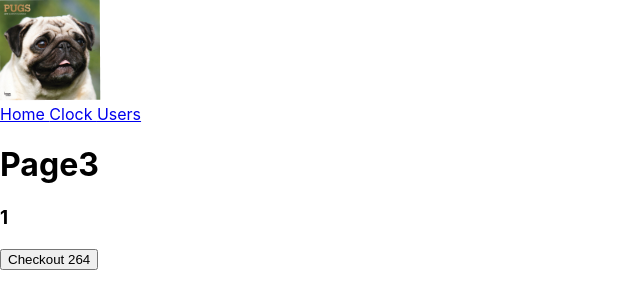
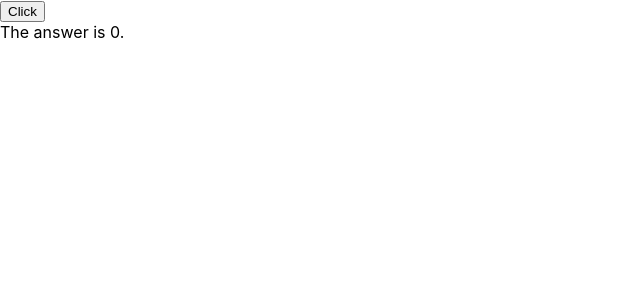
Before and after one commit to Andrew-McCall/ReactExamples, a React (Create React App) app: page /page3/1 in a window 1280 px wide. Shown: the top 308 px of the page, without its empty margins (0-640 px from the left). Built offline with nearby package versions, Linux system fonts and the light colour scheme.

Commit message:
UseReducer and UseContext

```diff
--- a/src/App.js
+++ b/src/App.js
@@ -1,4 +1,4 @@
-import React, { Fragment } from "react";
+import React, { Fragment, useState } from "react";
 import {
   BrowserRouter as Router,
   Routes,
@@ -11,29 +11,54 @@ import Example from './components/stateExample';
 import Footer from "./components/old/footer";
 import Home from "./components/homePage";
 import Clock from "./components/old/clock";
-import PageThree from "./components/apis/params";
+import Users from "./components/apis/params";
+import Clicker from "./components/subfolder/userReducer";
+import MyContext from "./context";
+import Child from "./components/child";
+
 
 function App() {
+
+  // useReducer
+  const [getVar, setVar] = useState(0)
+
   return (
-    <Router>
+    <>
+    <button onClick={(e) => setVar(getVar+1)}>Click</button>
+    <MyContext.Provider value={getVar}>
 
-      <img src={image} className="puggly"></img><br/>
-      <nav>
-            <Link to="/"> Home </Link>
-            <Link to="/page2"> Clock </Link>
-            <Link to="/page3"> Users </Link>
-      </nav>
+      <Child/>
+      {/* two that use the var form usereudcer */}
 
-      <Routes>
+    </MyContext.Provider>
 
-        <Route path="/" element={<Home/>}></Route>
-        <Route path="/page2" element={<Clock/>}></Route>
-        <Route path="/page3" element={<p>Error: You need an id. (e.g /page3/5)</p>}></Route>
-        <Route path="/page3/:id" element={<PageThree/>}></Route>
-
-      </Routes>
-
-  </Router>
+    </>
 )};
 
 export default App;
+
+  //   <Router>
+
+  //     <img src={image} className="puggly"></img><br/>
+  //     <nav>
+  //           <Link to="/"> Home </Link>
+  //           <Link to="/users"> Users </Link>
+  //           <Link to="/contact"> Contact </Link>
+  //     </nav>
+
+  //     <context.Provider>
+  //       <Routes>
+
+  //         <Route path="/" element={<Clicker/>}></Route>
+
+  //         <Route path="/users" element={<Clock/>}></Route>
+  //         <Route path="/users/:id" element={<Users/>}></Route>
+
+  //         <Route path="/contact" element={<p>rjjrjrt</p>}></Route>
+
+  //         <Route path="*" element={<h1>404 Page Not Found</h1>}></Route>
+
+  //       </Routes>
+  //     </context.Provider>
+
+  // </Router>
--- a/src/components/apis/params.jsx
+++ b/src/components/apis/params.jsx
@@ -1,23 +1,29 @@
 import { useNavigate , useParams } from "react-router-dom";
 
-const PageThree = () => {
+const Users = () => {
     const navigate = useNavigate();
     const { id  } = useParams();
 
-    const nextUrl = parseInt(id)+263
+    const nextUrl = parseInt(id)+3
 
     const click = (e) =>{
-        navigate(`/page3/${nextUrl}`)
+        navigate(`/users/${nextUrl}`)
     }
 
+    if (nextUrl<100){
         return(
             <>
                 <h1>Page3</h1>
                 <h3>{id}</h3>
                 <button type="button" onClick={click}> Checkout {nextUrl} </button>
+                {nextUrl%2 == 0 && <p>Even</p>}
             </>
         )
+    }else{
+        return(<p>"Error"</p>)
+    }
+
 
 }
 
-export default PageThree
+export default Users
--- /dev/null
+++ b/src/components/child.jsx
@@ -0,0 +1,13 @@
+import {useContext} from 'react';
+import MyContext from "../context"
+
+const Child = () =>{
+    const value = useContext(MyContext);
+    return(<>
+
+        <div>The answer is {value}.</div>
+
+    </>)
+}
+
+export default Child;
--- /dev/null
+++ b/src/components/subfolder/userReducer.jsx
@@ -0,0 +1,33 @@
+import {useReducer, useContext} from "react";
+import App from "../../App";
+
+const initialState = 0;
+
+function reducer(state, action) {
+    console.log(state)
+    console.log(action)
+  switch (action) {
+    case 'increment':
+      return state+=1;
+    case 'decrement':
+      return state-=1;
+    default:
+      throw new Error();
+  }
+}
+
+function clicker() {
+  const [state, dispatch] = useReducer(reducer, initialState);
+  const value = useContext(App);
+  return (
+    <>
+      Count: {state}
+      <button onClick={() => dispatch('decrement')}>-</button>
+      <button onClick={() => dispatch('increment')}>+</button>
+
+      <p>{value}</p>
+    </>
+  );
+}
+
+export default clicker;
--- /dev/null
+++ b/src/context.jsx
@@ -0,0 +1,5 @@
+// import {createContext} from `react`;
+const {createContext} = require("react")
+
+const MyContext = createContext();
+export default MyContext;
```
Lines whose indentation alone changed are shown as unchanged.
